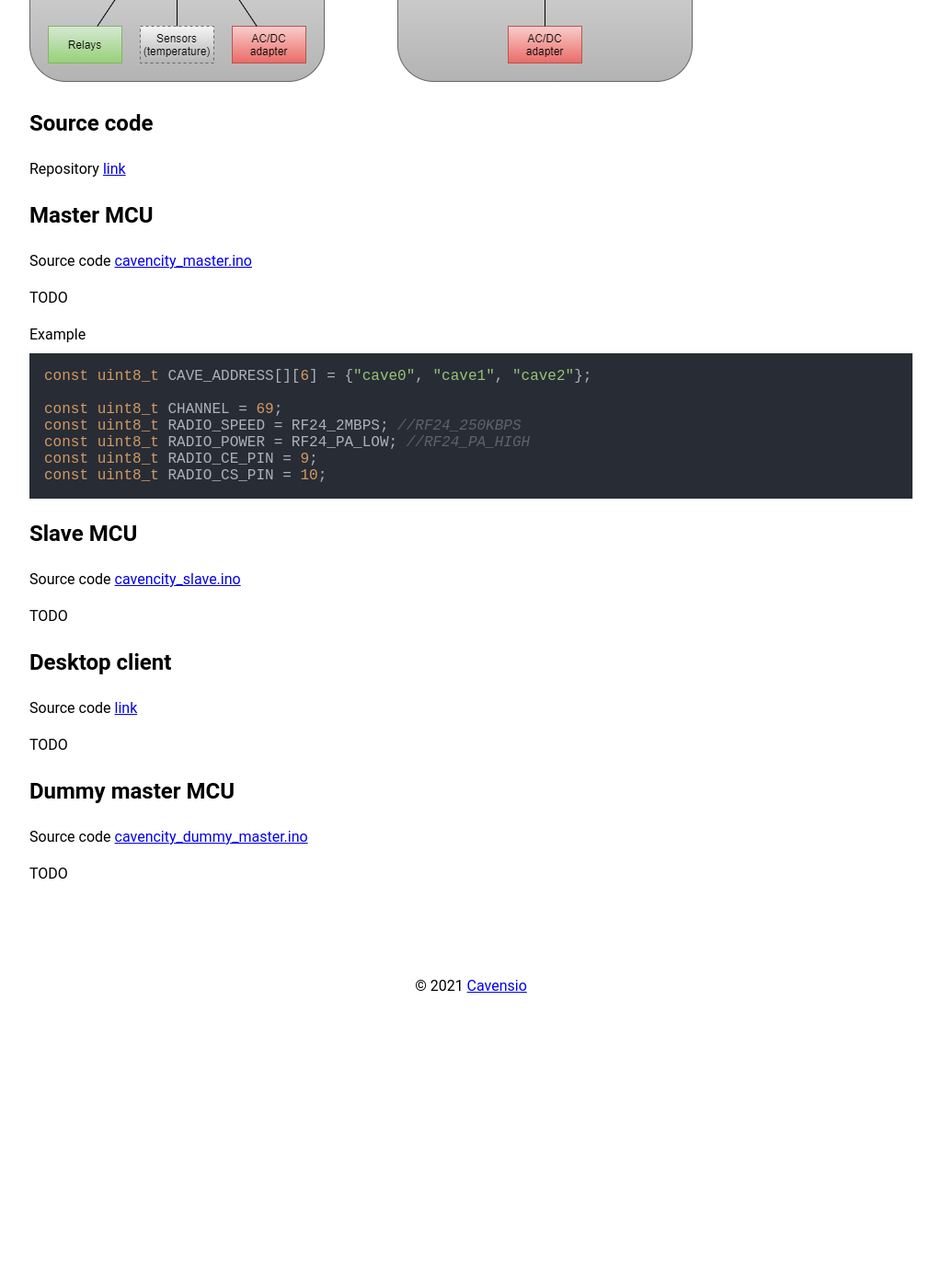
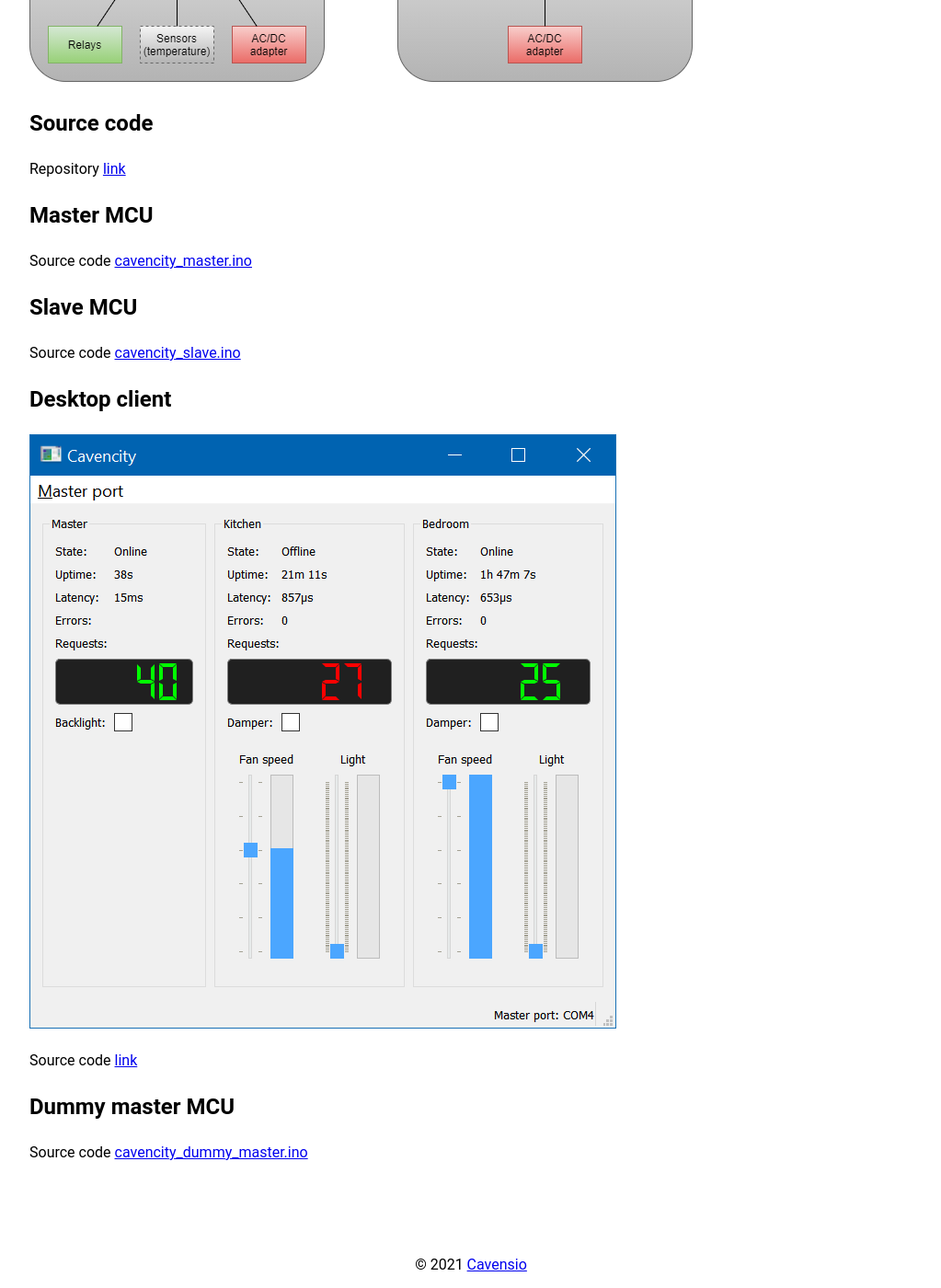
Before and after one commit to cavensio/cavensio.github.io, a Jekyll site: the page built from _posts/2021-05-06-cavencity.md, in a window 1280 px wide and 1400 px high, scrolled down 853 px. Shown: the whole window at 92% size, without its empty margins (128-1151 px from the left). Built offline with Jekyll 4.4.1, drawn with Linux system fonts in a browser that asks for light colours; nearby versions of some CDN libraries; before the commit the page ends 1950 px from its top, so only the background shows below that; some of the changed text lies outside the part shown.

Commit message:
added casencity screenshot

````diff
--- a/_posts/2021-05-06-cavencity.md
+++ b/_posts/2021-05-06-cavencity.md
@@ -28,37 +29,21 @@ Repository [link](https://github.com/cavensio/cavencity)
 Source code
 [cavencity_master.ino](https://github.com/cavensio/cavencity/blob/master/cavencity_master/cavencity_master.ino)
 
-TODO
-
-Example
-
-```c
-const uint8_t CAVE_ADDRESS[][6] = {"cave0", "cave1", "cave2"};
-
-const uint8_t CHANNEL = 69;
-const uint8_t RADIO_SPEED = RF24_2MBPS; //RF24_250KBPS
-const uint8_t RADIO_POWER = RF24_PA_LOW; //RF24_PA_HIGH
-const uint8_t RADIO_CE_PIN = 9;
-const uint8_t RADIO_CS_PIN = 10;
-```
-
 ## Slave MCU
 
 Source code
 [cavencity_slave.ino](https://github.com/cavensio/cavencity/blob/master/cavencity_slave/cavencity_slave.ino)
 
-TODO
 
 ## Desktop client
+
+![Python UI application](/resources/cavencity-screenshot.png)
 
 Source code
 [link](https://github.com/cavensio/cavencity/tree/master/cavencity_desktop_client)
 
-TODO
 
 ## Dummy master MCU
 
 Source code
 [cavencity_dummy_master.ino](https://github.com/cavensio/cavencity/blob/master/cavencity_master/cavencity_dummy_master.ino)
-
-TODO
````
Also changed, not shown: other parts of _posts/2021-05-06-cavencity.md (+3 -2 lines), _posts/2021-07-15-cavenscan.md (+2 -0 lines), resources/cavencity-screenshot.png (added).
